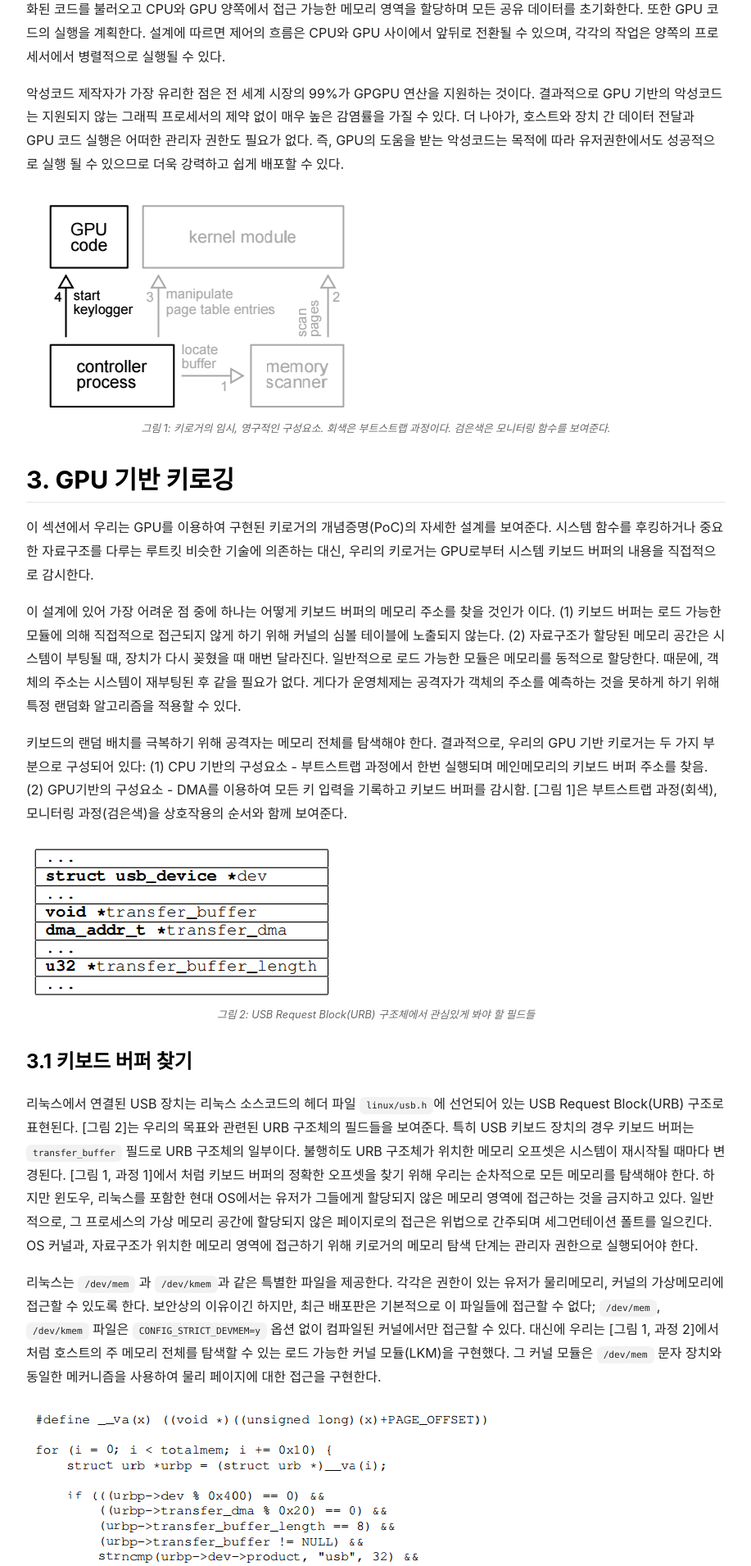
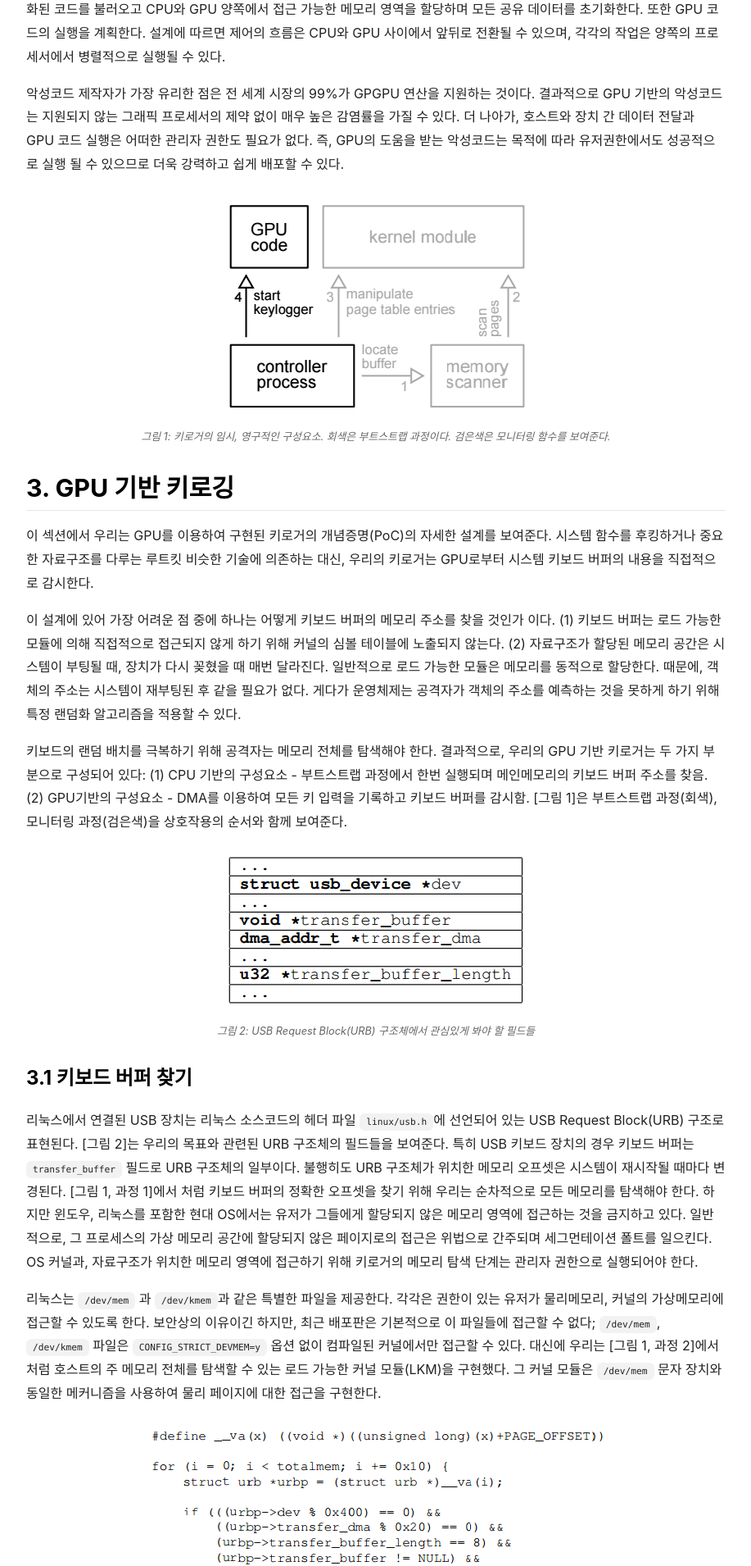
Before and after one commit to chop-ch0p/blog-temp, a Jekyll site: the page built from _posts/2017-04-11-translate-gpu-keylogger.md, in a window 1280 px wide. Shown: the part 2301-4211 px from the top of the page at 82% size, without its empty margins (71-988 px from the left). Built offline with Jekyll 4.4.1, drawn with Linux system fonts in a browser that asks for light colours; nearby versions of some CDN libraries.

Commit message:
img center

```diff
--- a/_sass/components/_article-content.scss
+++ b/_sass/components/_article-content.scss
@@ -55,8 +55,12 @@
     }
   }
   img:not(.emoji) {
+    margin-top: 10px;
+    margin-bottom: 10px;
+    margin-left: auto;
+    margin-right: auto;
     max-width: 100%;
-    vertical-align: middle;
+    display: block;
   }
   img+em {
     display: block;
```
